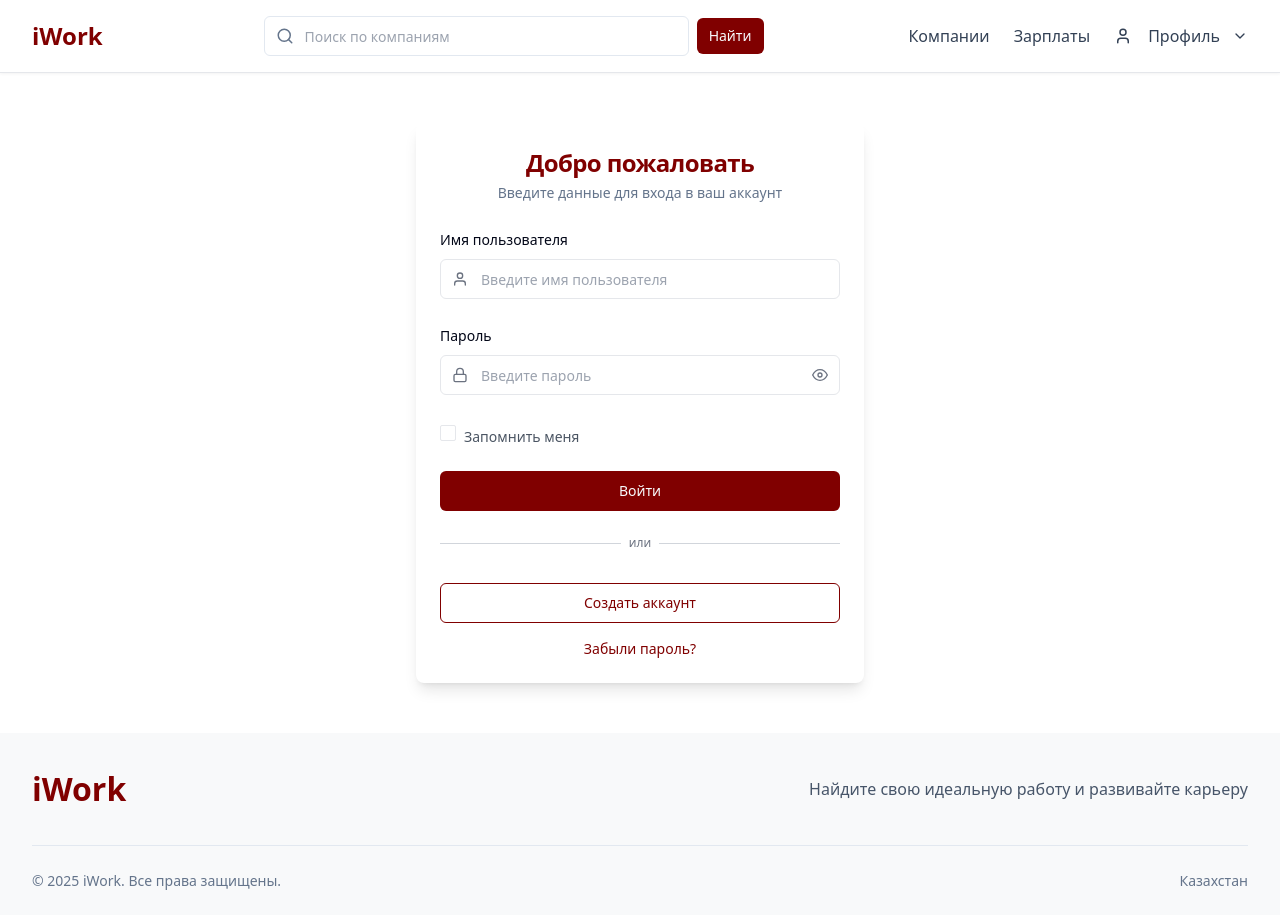
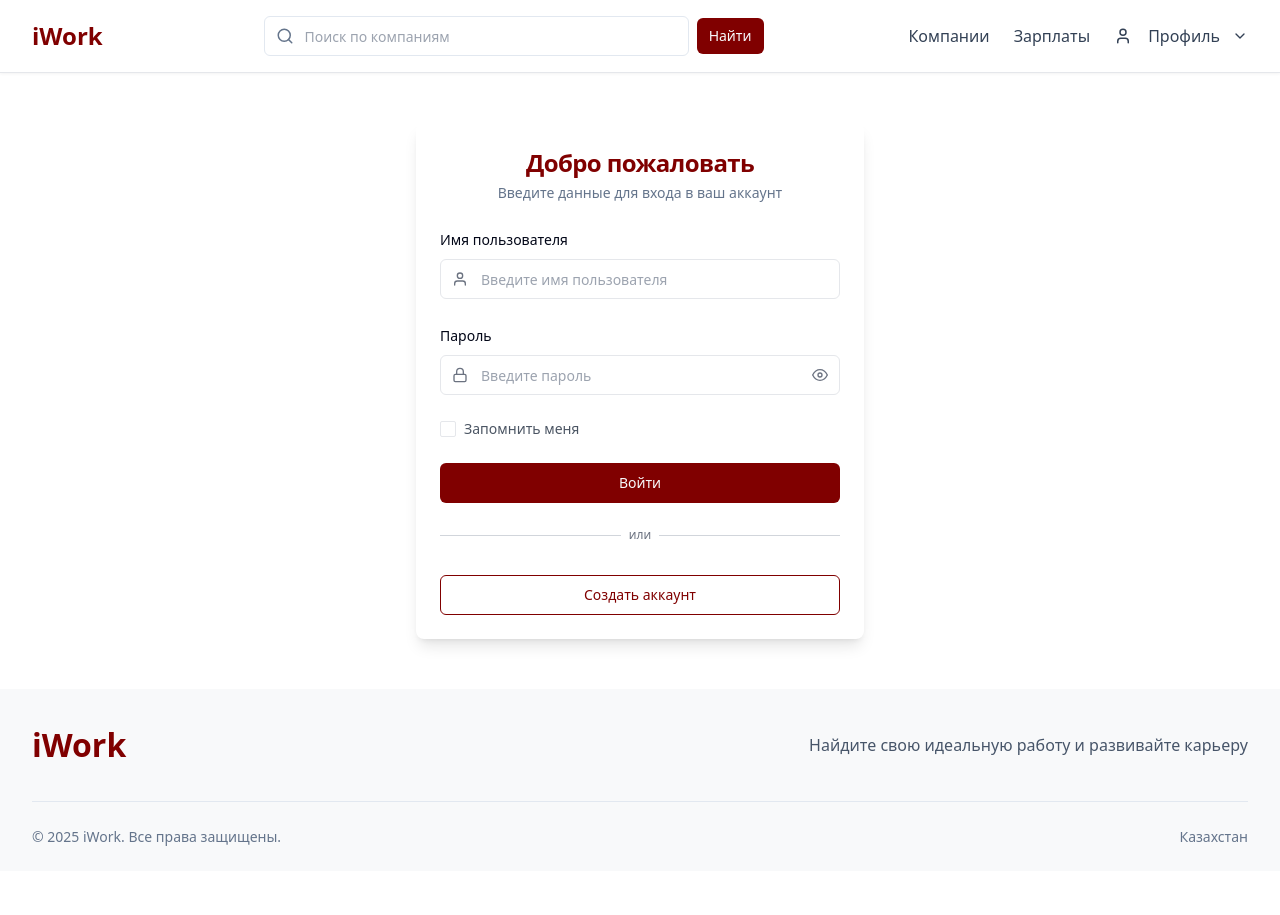
Before and after one commit to meyirman-is-creator/jumysfeedback, a Next.js app: page /auth/login in a window 1280 px wide. After the commit the page ends 871 px from the top, so only its background shows below. Built offline with nearby package versions, Linux system fonts and the light colour scheme.

Commit message:
fix login

```diff
--- a/src/app/auth/login/page.tsx
+++ b/src/app/auth/login/page.tsx
@@ -130,8 +130,8 @@ export default function LoginPage() {
                         onCheckedChange={field.onChange}
                       />
                     </FormControl>
-                    <div className="leading-none">
-                      <FormLabel className="text-sm text-gray-600">
+                    <div className="leading-none !mt-0">
+                      <FormLabel className="text-sm m-0 text-gray-600">
                         Запомнить меня
                       </FormLabel>
                     </div>
@@ -167,11 +167,6 @@ export default function LoginPage() {
           >
             <Link href="/auth/register">Создать аккаунт</Link>
           </Button>
-          <p className="text-center text-sm text-gray-500 mt-4">
-            <Link href="#" className="text-[#800000] hover:underline">
-              Забыли пароль?
-            </Link>
-          </p>
         </CardFooter>
       </Card>
     </div>
```
